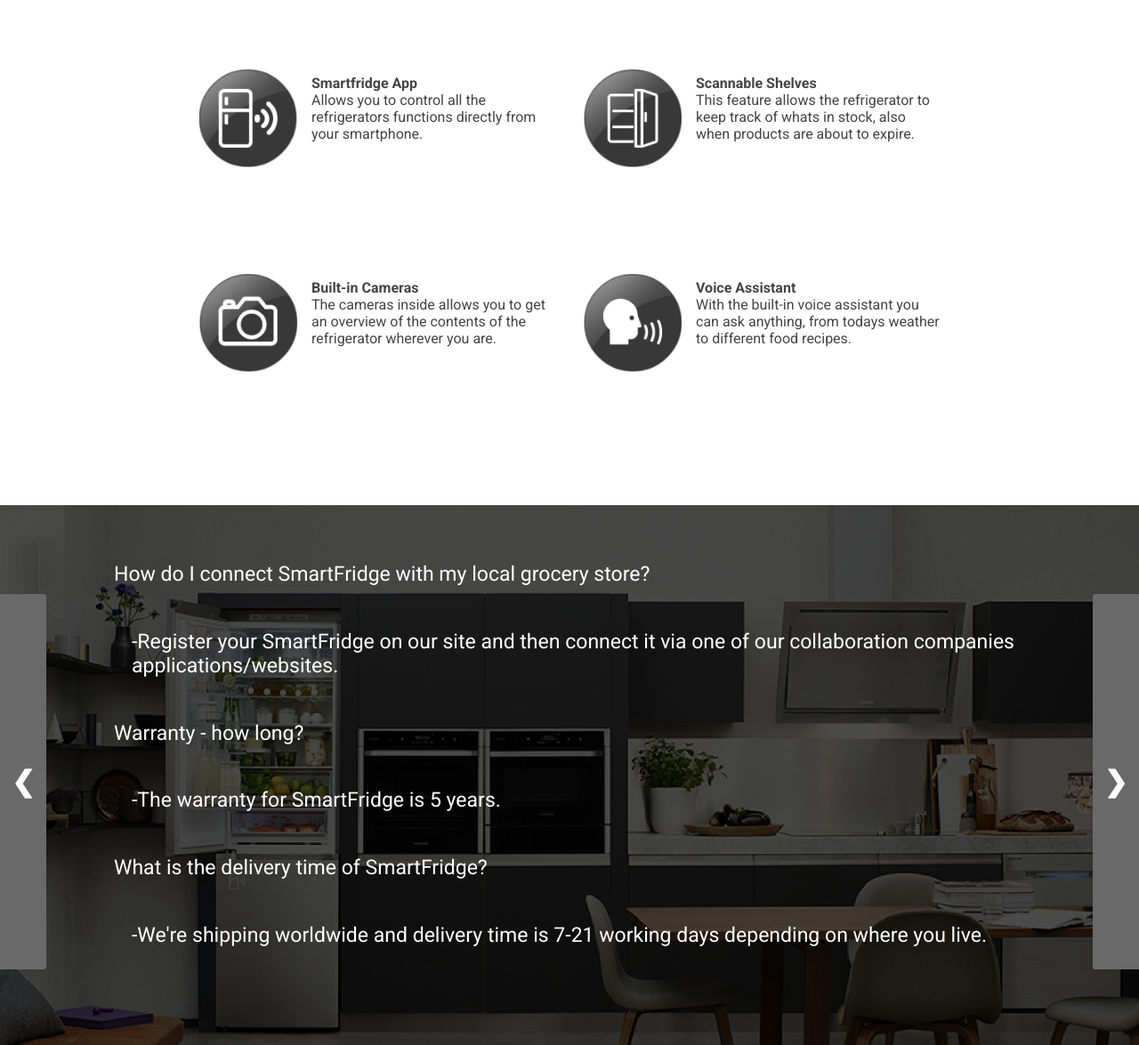
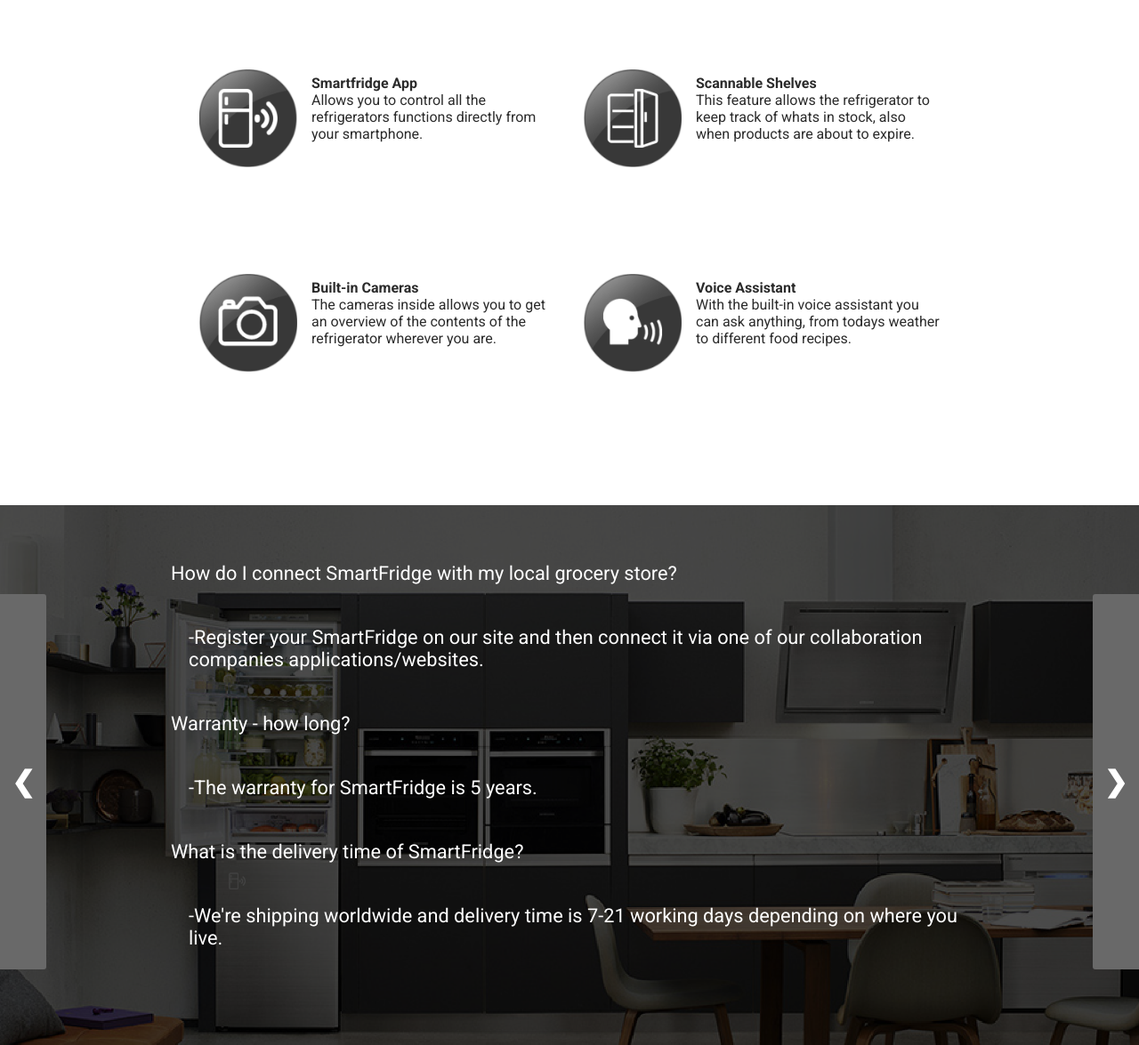
Before and after one commit to emil257/smart-fridge, a plain HTML site: page index.html in a window 1280 px wide. Shown: the part 720-1895 px from the top of the page at 89% size. Drawn offline with Linux system fonts and the light colour scheme.

Commit message:
Slideshow
Minskade storlek på texten

```diff
--- a/styles/style.scss
+++ b/styles/style.scss
@@ -3,12 +3,12 @@
 $secondary-color: #bebebe;
 $top-space: 65px;
 
-@import url('https://fonts.googleapis.com/css?family=Roboto:400,700&display=swap');
+@import url("https://fonts.googleapis.com/css?family=Roboto:400,700&display=swap");
 
 body {
   margin: 0;
   padding: 0;
-  font-family: 'Roboto', sans-serif;
+  font-family: "Roboto", sans-serif;
   header {
     color: white;
     position: relative;
@@ -72,7 +72,7 @@
       padding-left: 17.5%;
       padding-right: 17.5%;
       margin: 0 auto;
-      background: url('../assets/bild4_ljus.jpg');
+      background: url("../assets/bild4_ljus.jpg");
       grid-template-columns: 1fr 1fr;
     }
     .friImg {
@@ -128,7 +128,7 @@
       grid-template-rows: auto auto;
       grid-gap: 2em;
       row-gap: 120px;
-      color: #444444;
+      color: #2b2b2b;
       .feature {
         display: grid;
         grid-template-columns: 110px auto;
@@ -156,8 +156,8 @@
       position: absolute;
       top: 0;
       display: grid;
-      width: 80%;
-      padding: 5% 10% 5% 10%;
+      width: 70%;
+      padding: 5% 15% 5% 15%;
       height: 80%;
       background-color: rgba(0, 0, 0, 0.705);
       p {
@@ -166,7 +166,7 @@
       }
       .q,
       .a {
-        font-size: 1.8vw;
+        font-size: 1.7vw;
         color: #ffffff;
       }
       .a {
```
Also changed, not shown: styles/style.css.
